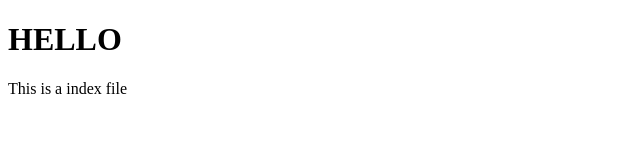
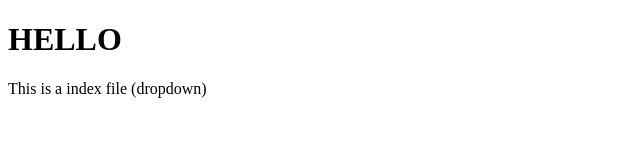
Before and after one commit to sanower-cu/localRepo, a plain HTML site: page index.html in a window 1280 px wide. Shown: the whole page, without its empty margins (0-640 px from the left). Drawn offline with Linux system fonts and the light colour scheme.

Commit message:
dropdown

```diff
--- a/index.html
+++ b/index.html
@@ -7,6 +7,6 @@
 </head>
 <body>
     <h1>HELLO</h1>
-    <p>This is a index file</p>
+    <p>This is a index file (dropdown)</p>
 </body>
 </html>
```
